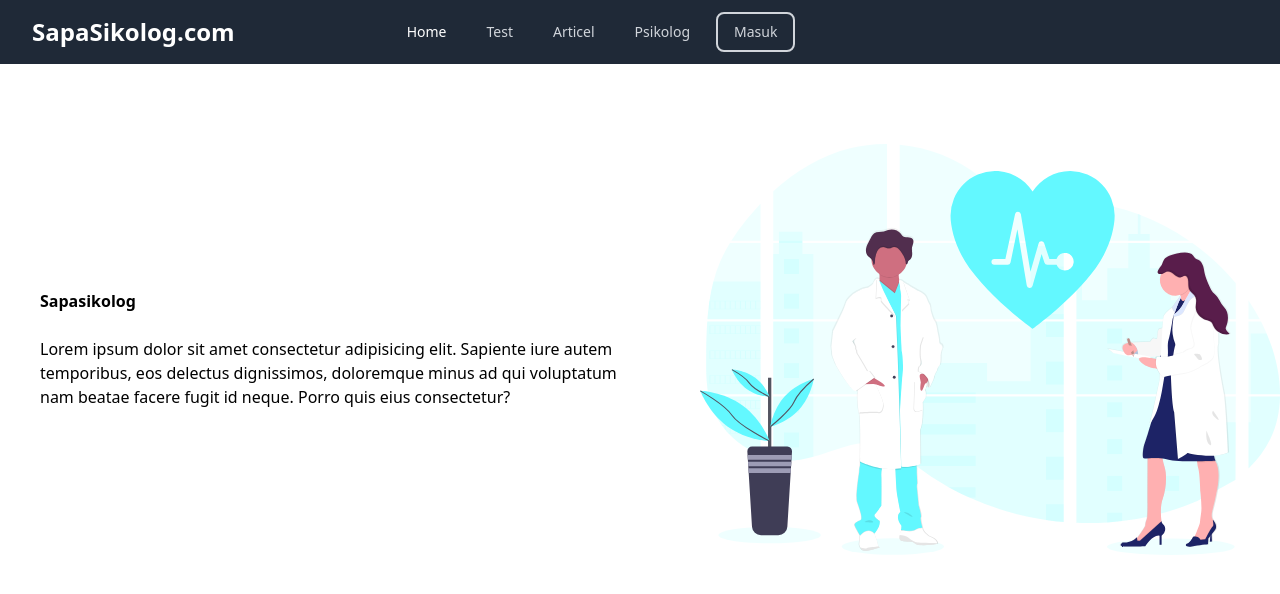
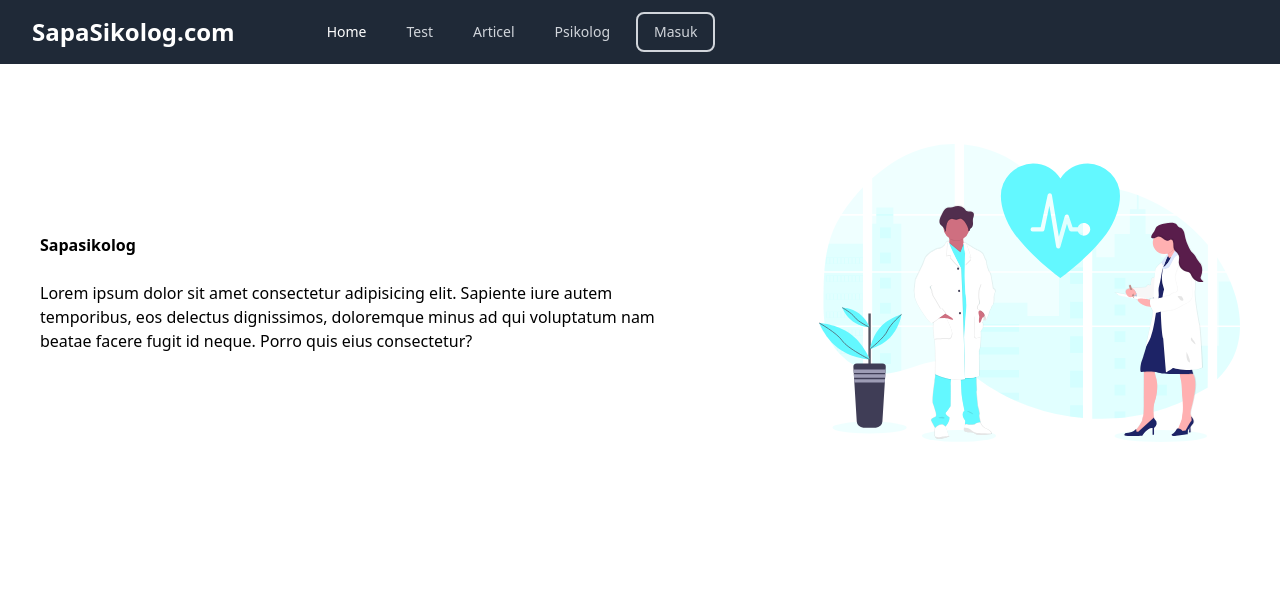
Before and after one commit to Final-Project-FEBE-6/Front-End, a React (Vite) app: page / in a window 1280 px wide. Shown: the top 594 px of the page. Built offline with nearby package versions, Linux system fonts and the light colour scheme.

Commit message:
Landing page dan navbar udah jadi. author@diego

```diff
--- a/src/Components/Navbar.jsx
+++ b/src/Components/Navbar.jsx
@@ -16,7 +16,7 @@ const Navbar = () => {
                     <h1 className='text-white text-2xl font-extrabold '>SapaSikolog.com</h1>
                   </div>
                   <div className="hidden md:block">
-                    <div className="ml-40 flex items-baseline space-x-4">
+                    <div className="ml-20 flex items-baseline space-x-4">
                       <a
                         href="#"
                         className=" hover:bg-gray-700 text-white px-3 py-2 rounded-md text-sm font-medium"
--- a/src/Components/Pages/LandingPage.jsx
+++ b/src/Components/Pages/LandingPage.jsx
@@ -7,13 +7,13 @@ const LandingPage = () => {
   return (
     <div className='landing-page'>
       <Navbar/>
-            <div className="flex flex-row mt-20 gap-20 items-center">
-                <div className='basis-1/2 ml-10'>
+            <div className="flex lg:flex-row mt-20 gap-20 items-center md : flex-col">
+                <div className='basis-auto ml-10 mr-10'>
                     <h1 className='text-4xl font-extrabold text-base'>Sapasikolog</h1><br />
                     <p>Lorem ipsum dolor sit amet consectetur adipisicing elit. Sapiente iure autem temporibus, eos delectus dignissimos, doloremque minus ad qui voluptatum nam beatae facere fugit id neque. Porro quis eius consectetur?</p>
                 </div>
 
-                <div className='basis-1/2 object-center'>
+                <div className='basis-auto object-center ml-10 mr-10'>
                     <img src={home} alt="Image Not Found"/>
                 </div>
             </div>
```
